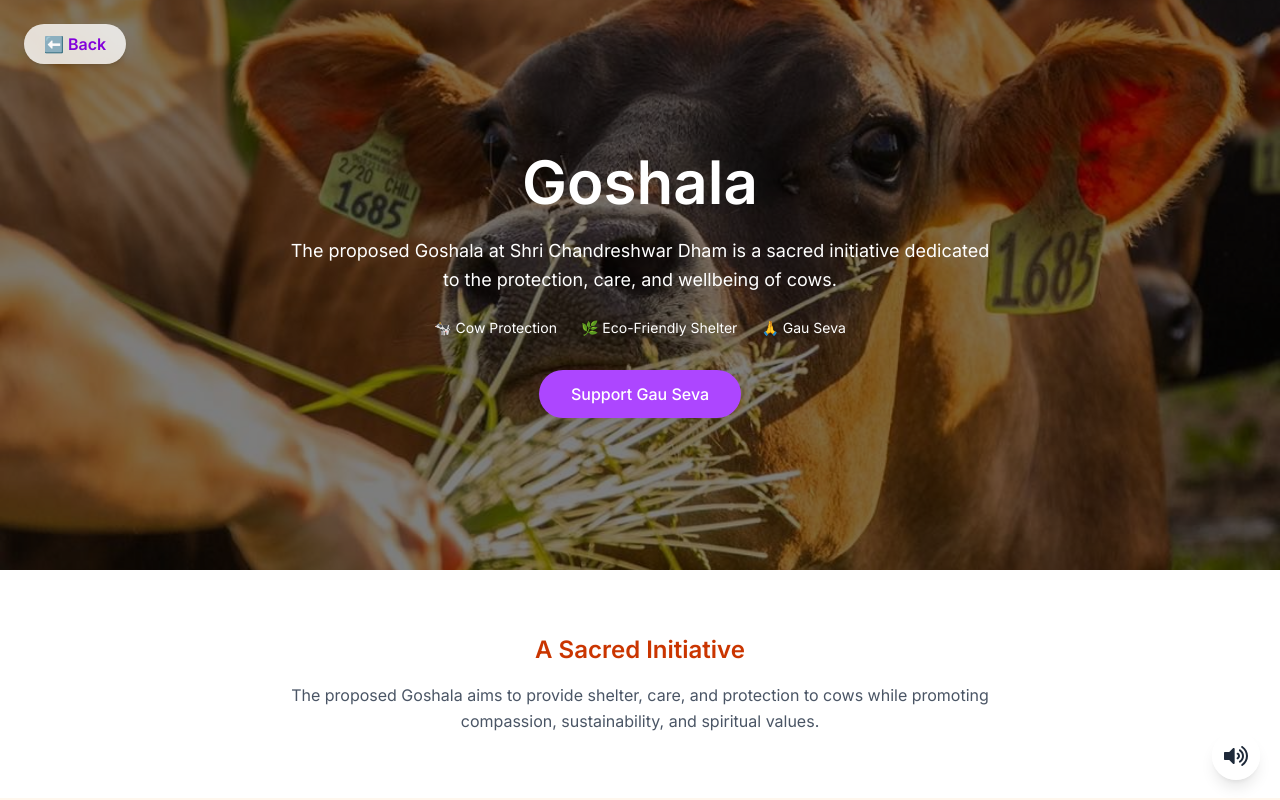
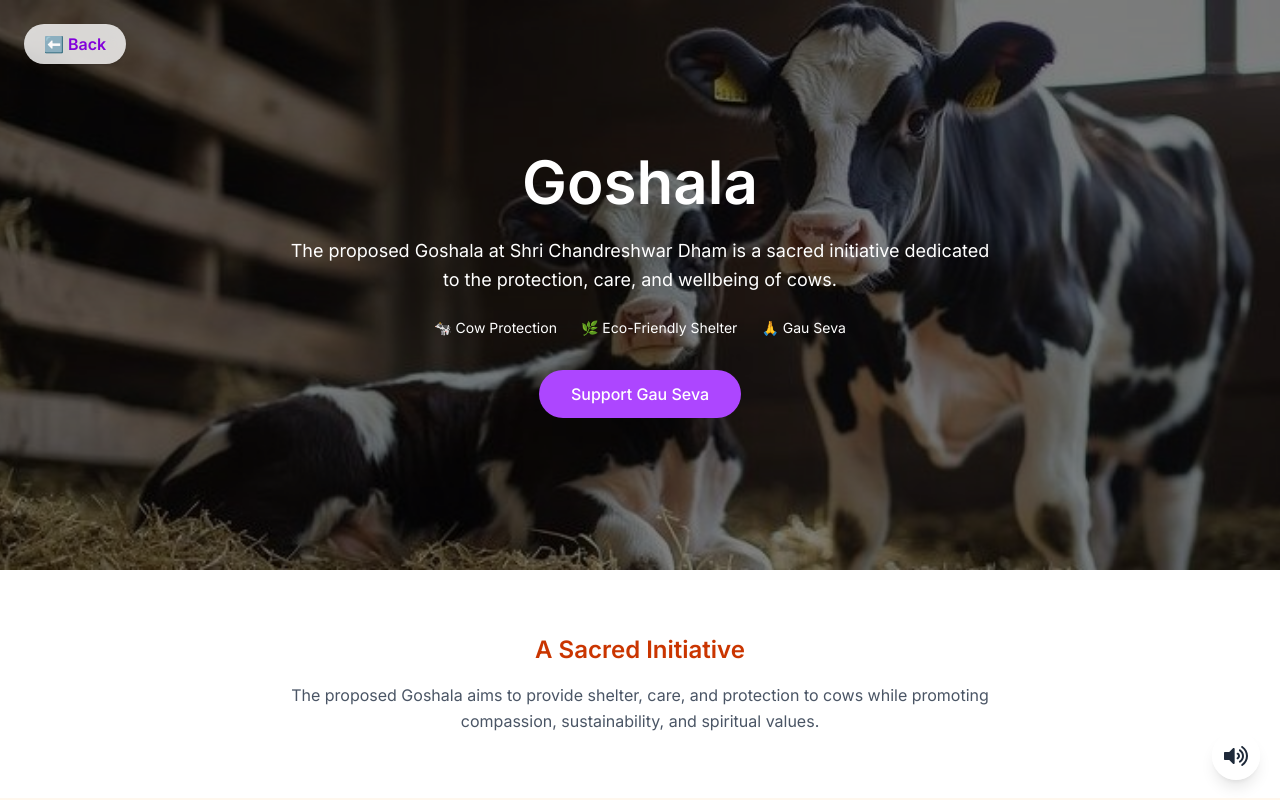
Before and after one commit to PathakAnshika/ShivTempleWebsite, a Next.js app: page /goshala in a window 1280 px wide. Shown: the top 800 px of the page. Built offline with nearby package versions, Linux system fonts and the light colour scheme.

Commit message:
Upgrade Next.js to fix security vulnerability

```diff
--- a/app/goshala/page.jsx
+++ b/app/goshala/page.jsx
@@ -29,14 +29,14 @@ export default function GoshalaPage() {
 
   {/* Desktop Image */}
   <img
-    src="/images/cowhero.jpg"
+    src="/images/GoshalaHome.jpg"
     alt="Goshala"
     className="hidden md:block absolute inset-0 w-full h-full object-cover"
   />
 
   {/* Mobile Image */}
   <img
-    src="/images/GoshalaHomeMobile.jpg"
+    src="/images/cowhero.jpg"
     alt="Goshala"
     className="block md:hidden absolute inset-0 w-full h-full object-cover"
   />
```
